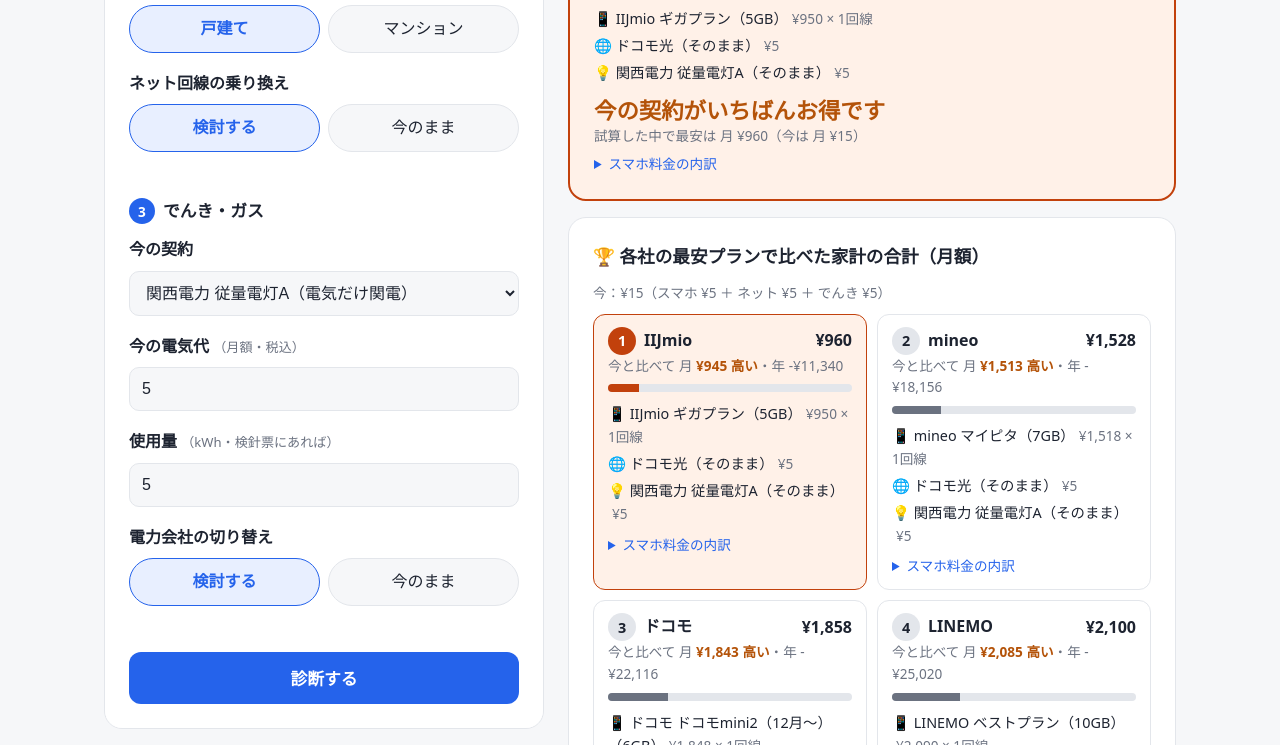
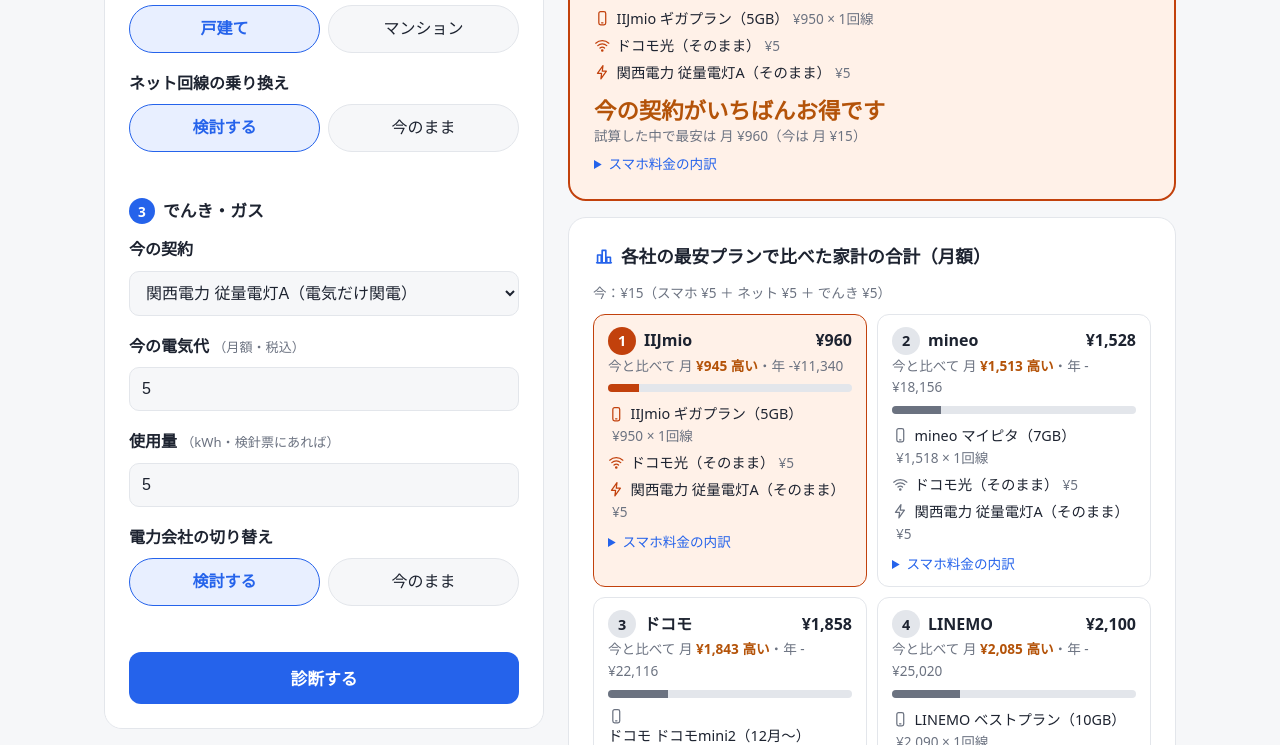
Before and after one commit to worker0083/smartphone-plan-checker, a plain HTML site: page index.html in a window 1280 px wide. Both pictures are taken after typing "5", "5", "5", "5" into the empty fields and a click on the button "診断する". Shown: the part 249-994 px from the top of the page. Drawn offline with Linux system fonts and the light colour scheme.

Commit message:
絵文字をシンプルな線のアイコンに変更
Co-Authored-By: Claude Opus 5.5 <noreply@anthropic.com>

```diff
--- a/index.html
+++ b/index.html
@@ -137,6 +137,11 @@
   .carrier-head { display: flex; align-items: center; }
   .ranking { display: grid; gap: 10px; }
   @media (min-width: 700px) { .ranking { grid-template-columns: 1fr 1fr; } .ranking .plan { margin-top: 0; } }
+  .ic { width: 1.15em; height: 1.15em; vertical-align: -0.2em; margin-right: 6px; color: var(--accent); flex: none; }
+  h2 .ic { width: 1.25em; height: 1.25em; }
+  .combo li { display: flex; align-items: baseline; flex-wrap: wrap; }
+  .combo li .ic { align-self: center; color: var(--muted); }
+  .rec .combo li .ic, .hero .combo li .ic { color: var(--brand); }
 </style>
 </head>
 <body>
@@ -285,6 +290,14 @@ const yen = n => (n < 0 ? "-" : "") + "¥" + Math.round(Math.abs(n)).toLocaleStr
 const signed = n => n > 0 ? `<span class="plus">${yen(n)} おトク</span>` : n < 0 ? `<span class="minus">${yen(-n)} 高い</span>` : "変わらず";
 const val = id => document.getElementById(id).value;
 const radio = name => document.querySelector(`input[name=${name}]:checked`).value;
+const svg = d => `<svg class="ic" viewBox="0 0 24 24" fill="none" stroke="currentColor" stroke-width="1.8" stroke-linecap="round" stroke-linejoin="round" aria-hidden="true">${d}</svg>`;
+const IC = {
+  phone: svg('<rect x="7" y="2.5" width="10" height="19" rx="2.5"/><path d="M11 18.5h2"/>'),
+  net: svg('<path d="M2.5 9a14 14 0 0 1 19 0"/><path d="M5.5 12.5a9.5 9.5 0 0 1 13 0"/><path d="M8.7 16a5 5 0 0 1 6.6 0"/><circle cx="12" cy="19.5" r="1"/>'),
+  elec: svg('<path d="M13 2.5 5 13.5h6l-1 8 8-11h-6z"/>'),
+  gift: svg('<rect x="3.5" y="8" width="17" height="4" rx="1"/><path d="M5 12v8.5h14V12M12 8v12.5M12 8S10.5 3.5 8 4.5 9 8 12 8zm0 0s1.5-4.5 4-3.5S15 8 12 8z"/>'),
+  rank: svg('<path d="M4 20.5h16"/><rect x="5" y="12" width="4" height="8.5"/><rect x="10" y="7" width="4" height="13.5"/><rect x="15" y="14.5" width="4" height="6"/>'),
+};
 const gbText = gb => gb === Infinity ? "無制限" : gb + "GB";
 const E = D.electricity;
 const elecById = id => E.plans.find(p => p.id === id);
@@ -402,10 +415,10 @@ document.getElementById("form").addEventListener("submit", e => {
 
   const comboList = r => `
     <ul class="combo">
-      <li>📱 ${r.carrier.name} ${r.mobile.plan}（${gbText(r.mobile.gb)}）<span class="ex">${yen(r.mobile.cost)} × ${ctx.lines}回線</span></li>
-      <li>🌐 ${r.net.name}<span class="ex">${r.netCost ? yen(r.netCost) : "—"}${r.setNet && r.carrier.net.extra ? `（オプションパック ${yen(r.carrier.net.extra)} 込み）` : ""}</span></li>
-      <li>💡 ${r.el.name}<span class="ex">${yen(r.el.real)}${r.el.points ? `（ポイント ${r.el.points}pt 差引）` : ""}</span></li>
-      ${r.homeDisc ? `<li>🎁 ${r.homeLabel}<span class="ex">-${yen(r.homeDisc)}</span></li>` : ""}
+      <li>${IC.phone}${r.carrier.name} ${r.mobile.plan}（${gbText(r.mobile.gb)}）<span class="ex">${yen(r.mobile.cost)} × ${ctx.lines}回線</span></li>
+      <li>${IC.net}${r.net.name}<span class="ex">${r.netCost ? yen(r.netCost) : "—"}${r.setNet && r.carrier.net.extra ? `（オプションパック ${yen(r.carrier.net.extra)} 込み）` : ""}</span></li>
+      <li>${IC.elec}${r.el.name}<span class="ex">${yen(r.el.real)}${r.el.points ? `（ポイント ${r.el.points}pt 差引）` : ""}</span></li>
+      ${r.homeDisc ? `<li>${IC.gift}${r.homeLabel}<span class="ex">-${yen(r.homeDisc)}</span></li>` : ""}
     </ul>`;
 
   // まとめ
@@ -422,7 +435,7 @@ document.getElementById("form").addEventListener("submit", e => {
   // ランキング
   const maxT = Math.max(...results.map(r => r.total), nowTotal, 1);
   document.getElementById("ranking").innerHTML = `
-    <h2>🏆 各社の最安プランで比べた家計の合計（月額）</h2>
+    <h2>${IC.rank}各社の最安プランで比べた家計の合計（月額）</h2>
     <div class="ex">今：${yen(nowTotal)}（スマホ ${yen(current * ctx.lines)} ＋ ネット ${yen(netCurrent)} ＋ でんき ${yen(keepElec.real)}）</div>
     <div class="ranking" style="margin-top:10px">${results.map((r, i) => `
       <div class="plan ${i === 0 ? "rec" : ""}">
@@ -437,7 +450,7 @@ document.getElementById("form").addEventListener("submit", e => {
   const maxN = Math.max(...D.internet.map(n => n[house]), netCurrent, 1);
   const setNames = id => D.carriers.filter(c => c.net && c.net.ids.includes(id)).map(c => c.name).join("・");
   document.getElementById("internet").innerHTML = `
-    <h2>🌐 自宅のインターネット（${house === "home" ? "戸建て" : "マンション"}・月額）</h2>
+    <h2>${IC.net}自宅のインターネット（${house === "home" ? "戸建て" : "マンション"}・月額）</h2>
     <div class="ex">今：${netNow === "none" ? "回線なし" : yen(netCurrent)}</div>
     <div class="plans">${D.internet.map(n => {
       const cost = n.id === netNow && netFeeIn ? netFeeIn : n[house];
@@ -453,7 +466,7 @@ document.getElementById("form").addEventListener("submit", e => {
   const maxE = Math.max(...elecRows.map(r => r.real), elecCurrent, 1);
   const denkiSet = id => D.carriers.filter(c => c.denki && c.denki.id === id).map(c => `${c.name} -${yen(c.denki.amt)}/回線`).join("・");
   document.getElementById("elec").innerHTML = `
-    <h2>💡 でんき 切り替えシミュレーション（関西電力エリア）</h2>
+    <h2>${IC.elec}でんき 切り替えシミュレーション（関西電力エリア）</h2>
     <div class="ex">月の使用量：約 ${kwh}kWh${kwhIn ? "" : billIn ? "（電気代から推定）" : "（目安）"}　／　今：${yen(elecCurrent)}</div>
     <div class="plans">${elecRows.sort((a, b) => a.real - b.real).map(r => `
       <div class="plan">
@@ -466,7 +479,7 @@ document.getElementById("form").addEventListener("submit", e => {
     <div class="notice">電気代は燃料費調整額（楽天でんきは市場価格調整額）を含めずに比べています。月によって実際の差は変わります。</div>`;
 
   document.getElementById("disclaimer").innerHTML =
-    `※ 料金は${D.updated}時点で各社の公式サイトを確認した税込の目安です（一部は参考値。詳しくは plans.js の ✅/⚠ を参照）。端末代・工事費・事務手数料・解約金・期間限定キャンペーンは含みません。` +
+    `※ 料金は${D.updated}時点で各社の公式サイトを確認した税込の目安です（一部は参考値）。端末代・工事費・事務手数料・解約金・期間限定キャンペーンは含みません。` +
     `※ 本ツールは個人が作成した非公式の試算ツールで、特定の会社とは関係ありません。正式な料金は各社の公式サイト・店頭でご確認ください。`;
 
   const res = document.getElementById("result");
```
